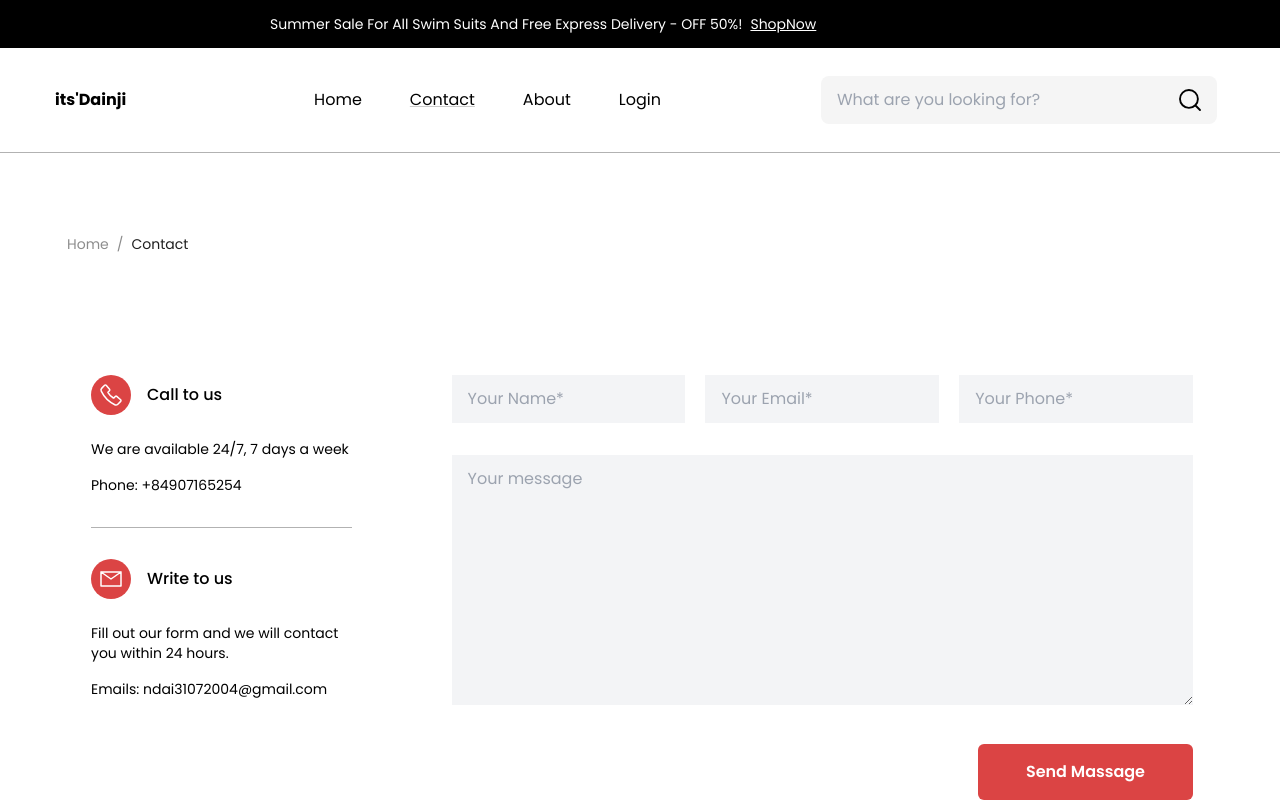
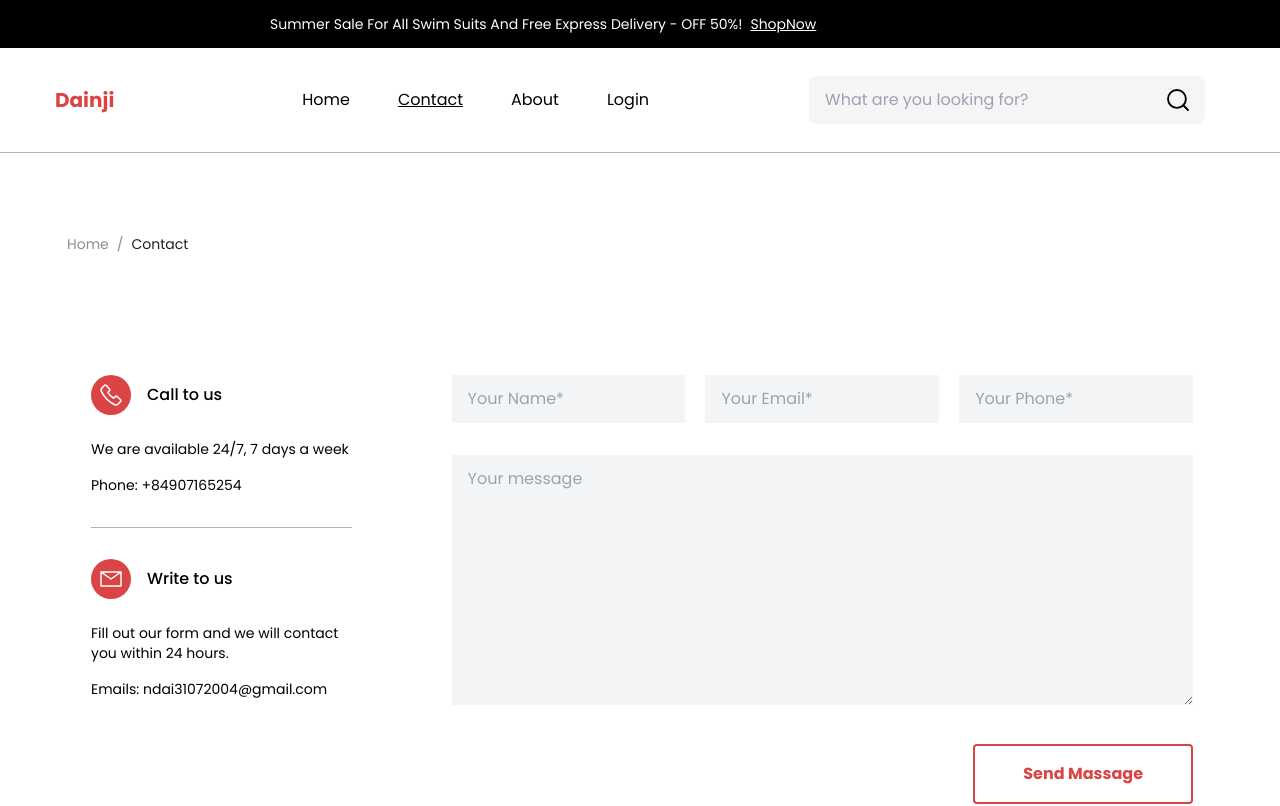
Before and after one commit to dainji04/ecommerce-deloy, a Vue app: page /contact in a window 1280 px wide. Shown: the top 806 px of the page. Built offline with nearby package versions, Linux system fonts and the light colour scheme; no server answers.

Commit message:
overflow x

```diff
--- a/src/App.vue
+++ b/src/App.vue
@@ -1,5 +1,5 @@
 <template>
-  <div class="overflow-x-hidden">
+  <div>
     <Header />
     <router-view />
     <Footer />
--- a/src/assets/css/base.css
+++ b/src/assets/css/base.css
@@ -2,6 +2,9 @@
 @import url("https://fonts.googleapis.com/css2?family=Inter:wght@100..900&display=swap");
 * {
   font-family: "Poppins";
+}
+body {
+  overflow-x: hidden;
 }
 html {
   scroll-behavior: smooth;
@@ -15,3 +18,40 @@ html {
 input:focus-visible {
   outline: none;
 }
+.button--hover {
+  transition: all 0.3s ease;
+  position: relative;
+  display: inline-block;
+  z-index: 1;
+  border-radius: 4px;
+  padding: 16px 48px;
+  border: 2px solid rgb(219, 68, 68);
+  color: rgb(219, 68, 68);
+  font-weight: 700;
+}
+
+.button--hover::before {
+  content: "";
+  position: absolute;
+  top: 0;
+  left: 50%;
+  right: 50%;
+  bottom: 0;
+  opacity: 0;
+  background-color: rgb(219, 68, 68);
+  z-index: -1;
+  transition: all 0.5s ease;
+}
+.button--hover:hover,
+.button--hover:focus {
+  color: #fff;
+}
+.button--hover:hover::before {
+  transition: all 0.5s ease;
+  left: 0;
+  right: 0;
+  opacity: 1;
+}
+.button--hover:active {
+  transform: scale(0.9);
+}
--- a/src/layouts/Header.vue
+++ b/src/layouts/Header.vue
@@ -102,8 +102,8 @@
       <div
         class="flex items-center gap-[188px] max-tablet:gap-6 max-tablet:ml-4"
       >
-        <router-link to="/" class="font-bold select-none">
-          its'Dainji
+        <router-link to="/" class="text-primary text-xl font-bold select-none">
+          Dainji
         </router-link>
         <nav class="flex gap-12 max-tablet:hidden">
           <router-link class="hover:underline decoration-[#ccc]" to="/">
@@ -256,7 +256,7 @@ export default {
 <style scoped>
 nav a.router-link-exact-active {
   text-decoration: underline;
-  text-decoration-color: #ccc;
+  text-decoration-color: #000;
 }
 .hiddenMenu {
   translate: -100%;
--- a/src/layouts/components/BestSelling.vue
+++ b/src/layouts/components/BestSelling.vue
@@ -197,7 +197,6 @@
       </div>
     </div>
   </div>
-
   <contextHolder />
 </template>
 
--- a/src/layouts/components/FlashSale.vue
+++ b/src/layouts/components/FlashSale.vue
@@ -189,9 +189,7 @@
         <router-link
           :to="{ name: 'allProducts', params: { nameList: nameList } }"
         >
-          <button class="py-4 px-12 bg-primary text-white font-medium">
-            Views All Products
-          </button>
+          <button class="button--hover">Views All Products</button>
         </router-link>
       </div>
     </div>
@@ -283,8 +281,6 @@ export default {
 .item:hover .add-to-cart {
   display: flex;
 }
-.item:hover > img {
-}
 @keyframes showAddToCart {
   0% {
     opacity: 0;
--- a/src/layouts/components/MenuSlide.vue
+++ b/src/layouts/components/MenuSlide.vue
@@ -2,7 +2,7 @@
   <div id="Slide-and-menu" class="flex justify-between">
     <div class="slide flex gap-4 min-w-[892px] h-[344px] mt-10">
       <div
-        class="item justify-center max-tablet:justify-start max-tablet:w-full"
+        class="item justify-center max-tablet:justify-start max-tablet:max-w-[400px]"
       >
         <div
           class="ml-16 max-tablet:ml-2 mt-[58px] max-tablet:mt-2 text-white mr-10 z-10"
@@ -34,7 +34,7 @@
         </div>
       </div>
       <div
-        class="item justify-center max-tablet:justify-start max-tablet:w-full"
+        class="item justify-center max-tablet:justify-start max-tablet:max-w-[400px]"
       >
         <div
           class="ml-16 max-tablet:ml-2 mt-[58px] max-tablet:mt-2 text-white mr-10 z-10"
@@ -66,7 +66,7 @@
         </div>
       </div>
       <div
-        class="item justify-center max-tablet:justify-start max-tablet:w-full"
+        class="item justify-center max-tablet:justify-start max-tablet:max-w-[400px]"
       >
         <div
           class="ml-16 max-tablet:ml-2 mt-[58px] max-tablet:mt-2 text-white mr-10 z-10"
@@ -98,7 +98,7 @@
         </div>
       </div>
       <div
-        class="item justify-center max-tablet:justify-start max-tablet:w-full"
+        class="item justify-center max-tablet:justify-start max-tablet:max-w-[400px]"
       >
         <div
           class="ml-16 max-tablet:ml-2 mt-[58px] max-tablet:mt-2 text-white mr-10 z-10"
@@ -130,7 +130,7 @@
         </div>
       </div>
       <div
-        class="item justify-center max-tablet:justify-start max-tablet:w-full"
+        class="item justify-center max-tablet:justify-start max-tablet:max-w-[400px]"
       >
         <div
           class="ml-16 max-tablet:ml-2 mt-[58px] max-tablet:mt-2 text-white mr-10 z-10"
--- a/src/layouts/components/OurProducts.vue
+++ b/src/layouts/components/OurProducts.vue
@@ -136,9 +136,7 @@
         <router-link
           :to="{ name: 'allProducts', params: { nameList: nameList } }"
         >
-          <button class="py-4 px-12 bg-primary text-white font-medium">
-            Views All Products
-          </button>
+          <button class="button--hover">Views All Products</button>
         </router-link>
       </div>
     </div>
--- a/src/pages/Contact.vue
+++ b/src/pages/Contact.vue
@@ -73,10 +73,7 @@
             ></textarea>
           </div>
         </div>
-        <button
-          class="bg-primary text-white font-semibold text-base py-4 px-12 rounded-md float-right mt-8"
-          type="submit"
-        >
+        <button class="button--hover float-right mt-8" type="submit">
           Send Massage
         </button>
       </form>
--- a/src/pages/UserProfile.vue
+++ b/src/pages/UserProfile.vue
@@ -40,7 +40,7 @@
               cancel
             </button>
             <button
-              class="bg-primary px-12 py-4 rounded text-white font-medium"
+              class="button--hover px-12 py-4 rounded text-white font-medium"
               @click="updateUserProfile"
             >
               updateProfile
```
